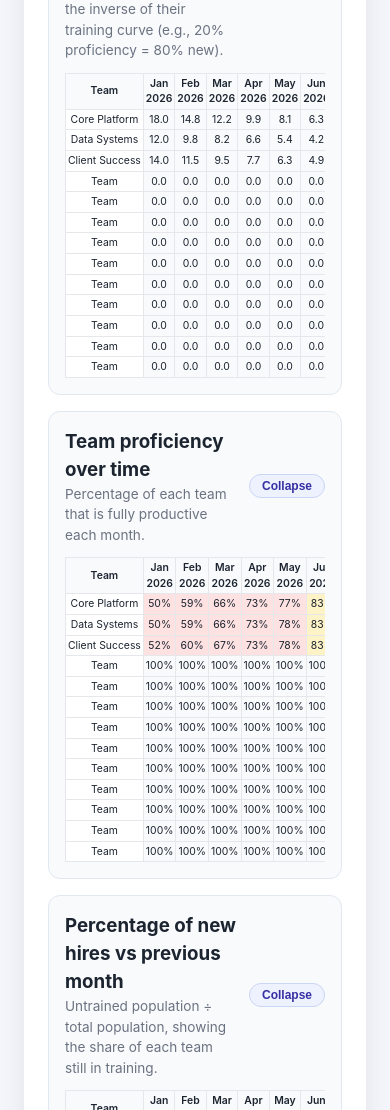
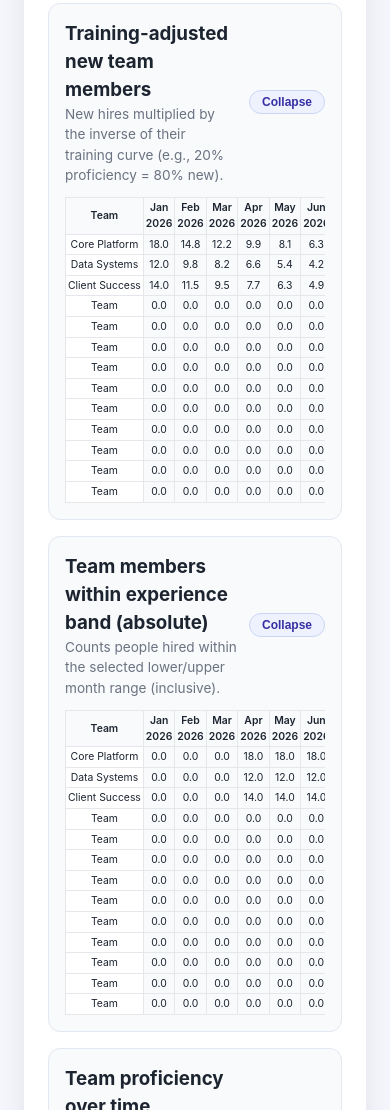
Before and after one commit to sveneldik92-cmyk/Absorption-model, a plain HTML site: page index.html in a window 390 px wide. Shown: the part 4090-5200 px from the top of the page. Drawn offline with nearby package versions, Linux system fonts and the light colour scheme.

Commit message:
Add experience-band table in section 4

```diff
--- a/index.html
+++ b/index.html
@@ -710,6 +710,14 @@
           Table columns
           <button type="button" class="table-toggle-button" id="time-column-toggle">Show quarters</button>
         </label>
+        <label>
+          Experience band lower (months)
+          <input type="number" id="experience-band-lower" min="0" step="1" value="3" />
+        </label>
+        <label>
+          Experience band upper (months)
+          <input type="number" id="experience-band-upper" min="0" step="1" value="12" />
+        </label>
       </div>
       <div class="card table-card" style="margin-top: 16px;">
         <div class="table-card-header">
@@ -741,6 +749,20 @@
           <div id="newness-chart" class="hidden chart-wrapper">
             <canvas id="newness-canvas" height="120"></canvas>
           </div>
+        </div>
+      </div>
+      <div class="card table-card">
+        <div class="table-card-header">
+          <div>
+            <h3>Team members within experience band (absolute)</h3>
+            <div class="note">
+              Counts people hired within the selected lower/upper month range (inclusive).
+            </div>
+          </div>
+          <button class="table-toggle-button" type="button" data-target="experience-band-body">Collapse</button>
+        </div>
+        <div class="table-card-body" id="experience-band-body">
+          <div class="table-scroll" id="experience-band-table"></div>
         </div>
       </div>
       <div class="card table-card">
@@ -887,12 +909,15 @@
     const thresholdOrangeInput = document.getElementById("threshold-orange");
     const newHireThresholdRedInput = document.getElementById("new-hire-threshold-red");
     const newHireThresholdOrangeInput = document.getElementById("new-hire-threshold-orange");
+    const experienceBandLowerInput = document.getElementById("experience-band-lower");
+    const experienceBandUpperInput = document.getElementById("experience-band-upper");
     const viewToggle = document.getElementById("view-toggle");
     const timeColumnToggle = document.getElementById("time-column-toggle");
     const teamSizeTable = document.getElementById("team-size-table");
     const budgetChangeTable = document.getElementById("budget-change-table");
     const untrainedVsTrainedTable = document.getElementById("untrained-vs-trained-table");
     const newnessTable = document.getElementById("newness-table");
+    const experienceBandTable = document.getElementById("experience-band-table");
     const proficiencyTable = document.getElementById("proficiency-table");
     const proficiencyChart = document.getElementById("proficiency-chart");
     const chartCanvas = document.getElementById("chart-canvas");
@@ -1112,6 +1137,27 @@
         };
       });
 
+    const computeExperienceBandMonthly = (teams, lowerMonths, upperMonths) => {
+      const minMonths = Math.max(0, Math.min(lowerMonths, upperMonths));
+      const maxMonths = Math.max(0, Math.max(lowerMonths, upperMonths));
+      return teams.map((team) => {
+        const experienceBandMonthly = monthLabels.map((_, monthIndex) => {
+          let bandCount = 0;
+          for (let hireMonth = 0; hireMonth <= monthIndex; hireMonth += 1) {
+            const monthsAgo = monthIndex - hireMonth;
+            if (monthsAgo >= minMonths && monthsAgo <= maxMonths) {
+              bandCount += team.hiresMonthly[hireMonth] || 0;
+            }
+          }
+          return bandCount;
+        });
+        return {
+          ...team,
+          experienceBandMonthly,
+        };
+      });
+    };
+
     const updateStaffingSummary = (teams) => {
       const monthCount = monthLabels.length;
       const monthlyTotals = Array(monthCount).fill(0);
@@ -1256,6 +1302,32 @@
       });
 
       newnessTable.innerHTML = `${header}${bodyRows.join("")}</tbody></table>`;
+    };
+
+    const renderExperienceBandTable = (teams, quarterRates) => {
+      const labels = getTimeLabels(quarterRates);
+      const header = `
+        <table class="proficiency-table compact-table">
+          <thead>
+            <tr>
+              <th>Team</th>
+              ${labels.map((label) => `<th>${label.replace(" ", "<br>")}</th>`).join("")}
+            </tr>
+          </thead>
+          <tbody>
+      `;
+
+      const bodyRows = teams.map((team) => {
+        const cells = getTimeSeries(team.experienceBandMonthly).map((value) => {
+          if (!Number.isFinite(value)) {
+            return "<td>-</td>";
+          }
+          return `<td>${formatNumber(value, 1)}</td>`;
+        });
+        return `<tr><td>${team.name}</td>${cells.join("")}</tr>`;
+      });
+
+      experienceBandTable.innerHTML = `${header}${bodyRows.join("")}</tbody></table>`;
     };
 
     const renderBudgetChangeTable = (teams, redThreshold, orangeThreshold, quarterRates) => {
@@ -1438,7 +1510,7 @@
 
     const updateViewToggle = () => {
       const isChart = viewToggle.value === "chart";
-      [teamSizeTable, newnessTable, proficiencyTable, budgetChangeTable, untrainedVsTrainedTable].forEach((table) => {
+      [teamSizeTable, newnessTable, experienceBandTable, proficiencyTable, budgetChangeTable, untrainedVsTrainedTable].forEach((table) => {
         table.classList.toggle("hidden", isChart);
       });
       [teamSizeChart, newnessChart, proficiencyChart, budgetChangeChart, untrainedVsTrainedChart].forEach((chart) => {
@@ -1467,6 +1539,13 @@
 
       const trainingCurve = parseTrainingCurve();
       const proficiencyTeams = computeProficiencyTimeline(staffedTeams, trainingCurve, monthlyInternalHiring);
+      const experienceBandLower = Number(experienceBandLowerInput.value) || 0;
+      const experienceBandUpper = Number(experienceBandUpperInput.value) || 0;
+      const teamsWithExperienceBand = computeExperienceBandMonthly(
+        proficiencyTeams,
+        experienceBandLower,
+        experienceBandUpper
+      );
 
       const redThreshold = (Number(thresholdRedInput.value) || 0) / 100;
       const orangeThreshold = (Number(thresholdOrangeInput.value) || 0) / 100;
@@ -1477,12 +1556,13 @@
       const sortedNewHireRed = Math.max(newHireRedThreshold, newHireOrangeThreshold);
       const sortedNewHireOrange = Math.min(newHireRedThreshold, newHireOrangeThreshold);
 
-      renderHeadcountTable(proficiencyTeams, quarterProducts);
-      renderBudgetChangeTable(proficiencyTeams, sortedNewHireRed, sortedNewHireOrange, quarterProducts);
-      renderUntrainedVsTrainedTable(proficiencyTeams, sortedNewHireRed, sortedNewHireOrange, quarterProducts);
-      renderNewnessTable(proficiencyTeams, quarterProducts);
-      renderProficiencyTable(proficiencyTeams, sortedRed, sortedOrange, quarterProducts);
-      renderCharts(proficiencyTeams, quarterProducts);
+      renderHeadcountTable(teamsWithExperienceBand, quarterProducts);
+      renderBudgetChangeTable(teamsWithExperienceBand, sortedNewHireRed, sortedNewHireOrange, quarterProducts);
+      renderUntrainedVsTrainedTable(teamsWithExperienceBand, sortedNewHireRed, sortedNewHireOrange, quarterProducts);
+      renderNewnessTable(teamsWithExperienceBand, quarterProducts);
+      renderExperienceBandTable(teamsWithExperienceBand, quarterProducts);
+      renderProficiencyTable(teamsWithExperienceBand, sortedRed, sortedOrange, quarterProducts);
+      renderCharts(teamsWithExperienceBand, quarterProducts);
       updateViewToggle();
       updateTimeColumnToggle();
       saveState();
@@ -1510,6 +1590,8 @@
           orange: thresholdOrangeInput.value,
           newHireRed: newHireThresholdRedInput.value,
           newHireOrange: newHireThresholdOrangeInput.value,
+          experienceBandLower: experienceBandLowerInput.value,
+          experienceBandUpper: experienceBandUpperInput.value,
         },
         view: viewToggle.value,
         timeColumnView,
@@ -1618,6 +1700,12 @@
         }
         if (stored.thresholds.newHireOrange !== undefined) {
           newHireThresholdOrangeInput.value = stored.thresholds.newHireOrange;
+        }
+        if (stored.thresholds.experienceBandLower !== undefined) {
+          experienceBandLowerInput.value = stored.thresholds.experienceBandLower;
+        }
+        if (stored.thresholds.experienceBandUpper !== undefined) {
+          experienceBandUpperInput.value = stored.thresholds.experienceBandUpper;
         }
       }
       if (stored.view) {
```
